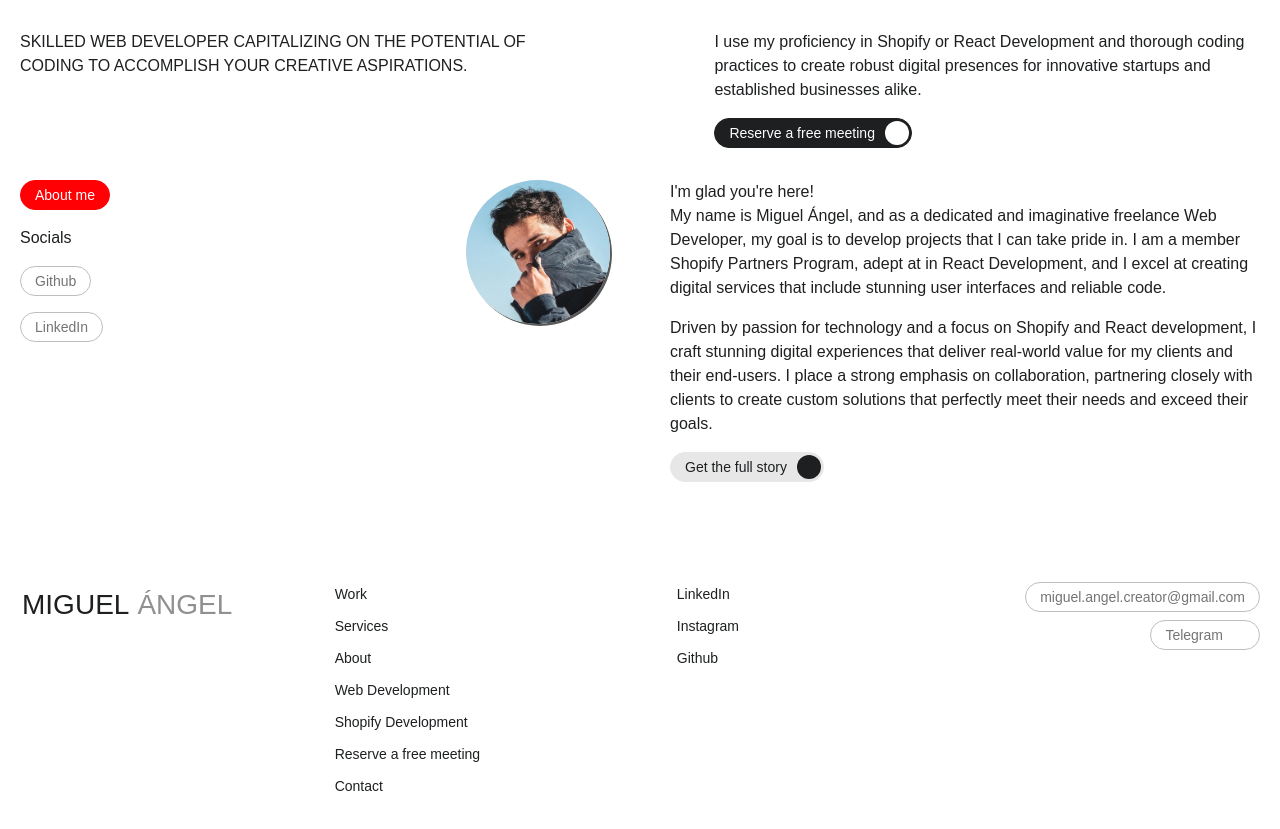
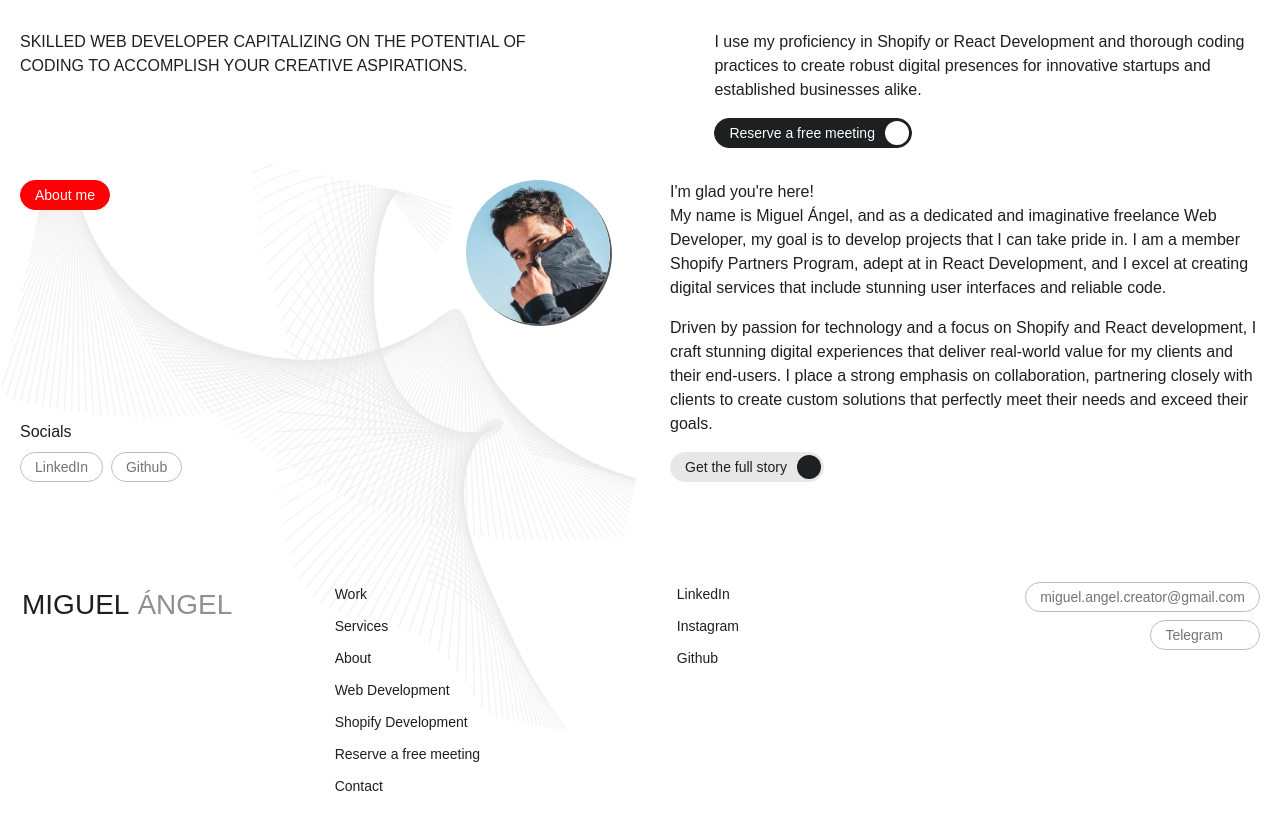
Before and after one commit to muchisx/v1_the_tiger, a React (Vite) app in the folder web/: page / in a window 1280 px wide. Shown: the part 463-1292 px from the top of the page. Built offline with nearby package versions, Linux system fonts and the light colour scheme; some icons are missing; a web font is replaced by a local one.

Commit message:
add background shape home section

```diff
--- a/web/src/components/pages/home/HomeAboutMe.tsx
+++ b/web/src/components/pages/home/HomeAboutMe.tsx
@@ -1,10 +1,29 @@
 import styled, { css } from 'styled-components';
 import { ArrowRight } from '@styled-icons/fluentui-system-filled';
+import { motion, useScroll, useTransform } from 'framer-motion';
 import Button from '../../Button/Button';
 import Section from '../../Section/Section';
 import Text from '../../Text/Text';
 import ImageMasked from '../../ImageMasked/ImageMasked';
 import ProfilePicture from '../../../assets/images/profile-pic.jpeg';
+import AbstractShape from '../../../assets/svgs/abstract-1.svg';
+
+const ImageMaskedCSS = css`
+  position: absolute;
+  right: 0;
+  top: 0;
+`;
+
+const ButtonsHeading = styled(Text)`
+  width: 100%;
+`;
+
+const ButtonsContainer = styled.div`
+  margin-top: auto;
+  display: flex;
+  flex-wrap: wrap;
+  gap: 8px;
+`;
 
 const SubSection = styled.div`
   display: flex;
@@ -12,16 +31,24 @@ const SubSection = styled.div`
   gap: 16px;
 `;
 
-const ImageMaskedCSS = css`
+const BackgroundShape = styled(motion.img)`
   position: absolute;
-  right: 0;
   top: 0;
+  left: 0;
+  width: 50%;
+  opacity: 0.1;
+  transform: rotate(180deg);
+
+  @media only screen and (max-width: 768px) {
+    width: 100%;
+  }
 `;
 
 const SectionCSS = css`
   display: flex;
   justify-content: space-between;
   gap: 6rem;
+  position: relative;
 
   @media only screen and (max-width: 768px) {
     flex-direction: column;
@@ -32,14 +59,17 @@ const SectionCSS = css`
     flex: 1;
   }
 `;
+function HomeAboutMe() {
+  const { scrollYProgress } = useScroll();
+  const shapeRotation = useTransform(scrollYProgress, [0, 1], [180, 192]);
 
-function HomeAboutMe() {
   return (
     <Section css={SectionCSS} contain enableGutter>
+      <BackgroundShape src={AbstractShape} style={{ rotateZ: shapeRotation }} />
       <SubSection>
         <Button text="About me" variant="tertiary" role="link" to="/about" />
-        <Text>Socials</Text>
-        <Button text="Github" variant="quaternary" role="link" to="https://github.com/muchisx" newTab />
+        <ButtonsContainer>
+          <ButtonsHeading>Socials</ButtonsHeading>
           <Button
             text="LinkedIn"
             variant="quaternary"
@@ -47,14 +77,16 @@ function HomeAboutMe() {
             to="https://www.linkedin.com/in/miguelangelpro/"
             newTab
           />
+          <Button text="Github" variant="quaternary" role="link" to="https://github.com/muchisx" newTab />
+        </ButtonsContainer>
         <ImageMasked height={144} width={144} src={ProfilePicture} css={ImageMaskedCSS} />
       </SubSection>
       <SubSection>
         <Text fontWeight={500}>
-          I&#39;m glad you&#39;re here! <br /> My name is Miguel Ángel, and as a dedicated and imaginative freelance Web
-          Developer, my goal is to develop projects that I can take pride in. I am a member Shopify Partners Program,
-          adept at in React Development, and I excel at creating digital services that include stunning user interfaces
-          and reliable code.
+          I&#39;m glad you&#39;re here! <br />
+          My name is Miguel Ángel, and as a dedicated and imaginative freelance Web Developer, my goal is to develop
+          projects that I can take pride in. I am a member Shopify Partners Program, adept at in React Development, and
+          I excel at creating digital services that include stunning user interfaces and reliable code.
         </Text>
         <Text>
           Driven by passion for technology and a focus on Shopify and React development, I craft stunning digital
```
Also changed, not shown: web/src/assets/svgs/abstract-1.svg (added). Lines whose indentation alone changed are shown as unchanged.
